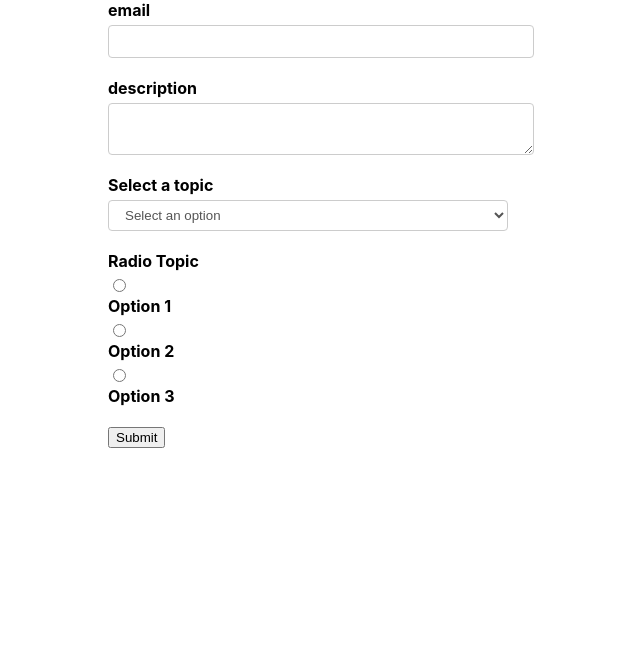
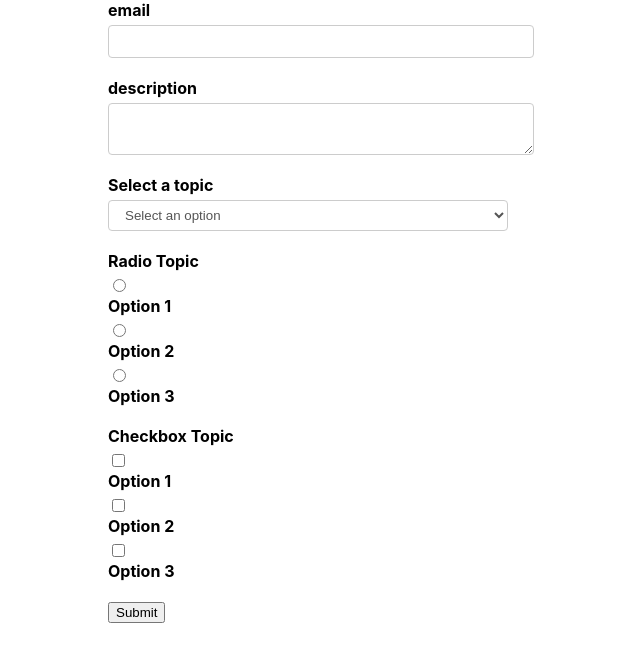
Before and after one commit to ahmadlufiau/react-formic, a React (Create React App) app: page / in a window 1280 px wide. Shown: the top 662 px of the page, without its empty margins (319-959 px from the left). Built offline with nearby package versions, Linux system fonts and the light colour scheme.

Commit message:
checkbox group

```diff
--- /dev/null
+++ b/src/components/CheckboxGroup.js
@@ -0,0 +1,30 @@
+import React from 'react'
+import { Field, ErrorMessage }  from 'formik'
+import TextError from './TextError'
+
+function CheckboxGroup(props) {
+    const { label, name, options, ...rest } = props
+    return (
+        <div className='form-control'>
+            <label>{label}</label>
+            <Field name={name} {...rest}>
+                {
+                    ({ field }) => {
+                        console.log('Field', field)
+                        return options.map(option => {
+                            return (
+                                <React.Fragment key={options.key}>
+                                    <input type='checkbox' id={option.value} {...field} value={option.value} checked={field.value.includes(option.value)}/>
+                                    <label htmlFor={option.value}>{option.key}</label>
+                                </React.Fragment>
+                            )
+                        })
+                    }
+                }
+            </Field>
+            <ErrorMessage name={name} component={TextError} />
+        </div>
+    )
+}
+
+export default CheckboxGroup
--- a/src/components/FormikContainer.js
+++ b/src/components/FormikContainer.js
@@ -15,17 +15,24 @@
         { key: 'Option 2', value: 'rOption2'},
         { key: 'Option 3', value: 'rOption3'}
     ]
+    const checkboxOptions = [
+        { key: 'Option 1', value: 'cOption1'},
+        { key: 'Option 2', value: 'cOption2'},
+        { key: 'Option 3', value: 'cOption3'}
+    ]
     const initialValues = {
         email: '',
         description: '',
         selectOption: '',
-        radioOption: ''
+        radioOption: '',
+        checkboxOption: []
     }
     const validationSchema = Yup.object({
         email: Yup.string().required('Required'),
         description: Yup.string().required('Required'),
         selectOption: Yup.string().required('Required'),
-        radioOption: Yup.string().required('Required')
+        radioOption: Yup.string().required('Required'),
+        checkboxOption: Yup.array().required('Required')
     })
     const onSubmit = values => console.log('Form data', values)
     return (
@@ -40,6 +47,7 @@
                     <FormikControl control='textarea' label='description' name='description' />
                     <FormikControl control='select' label='Select a topic' name='selectOption' options={dropdownOptions} />
                     <FormikControl control='radio' label='Radio Topic' name='radioOption' options={radioButtons} />
+                    <FormikControl control='checkbox' label='Checkbox Topic' name='checkboxOption' options={checkboxOptions} />
                     <button type='submit'>Submit</button>
                 </Form>
             }
--- a/src/components/FormikControl.js
+++ b/src/components/FormikControl.js
@@ -3,6 +3,7 @@
 import Textarea from './Textarea'
 import Select from './Select'
 import RadioButtons from './RadioButtons'
+import CheckboxGroup from './CheckboxGroup'
 
 function FormikControl(props) {
     const { control, ...rest } = props
@@ -16,6 +17,7 @@
         case 'radio':
             return <RadioButtons {...rest} />
         case 'checkbox':
+            return <CheckboxGroup {...rest} />
         case 'date':
         default: return null
     }
```
